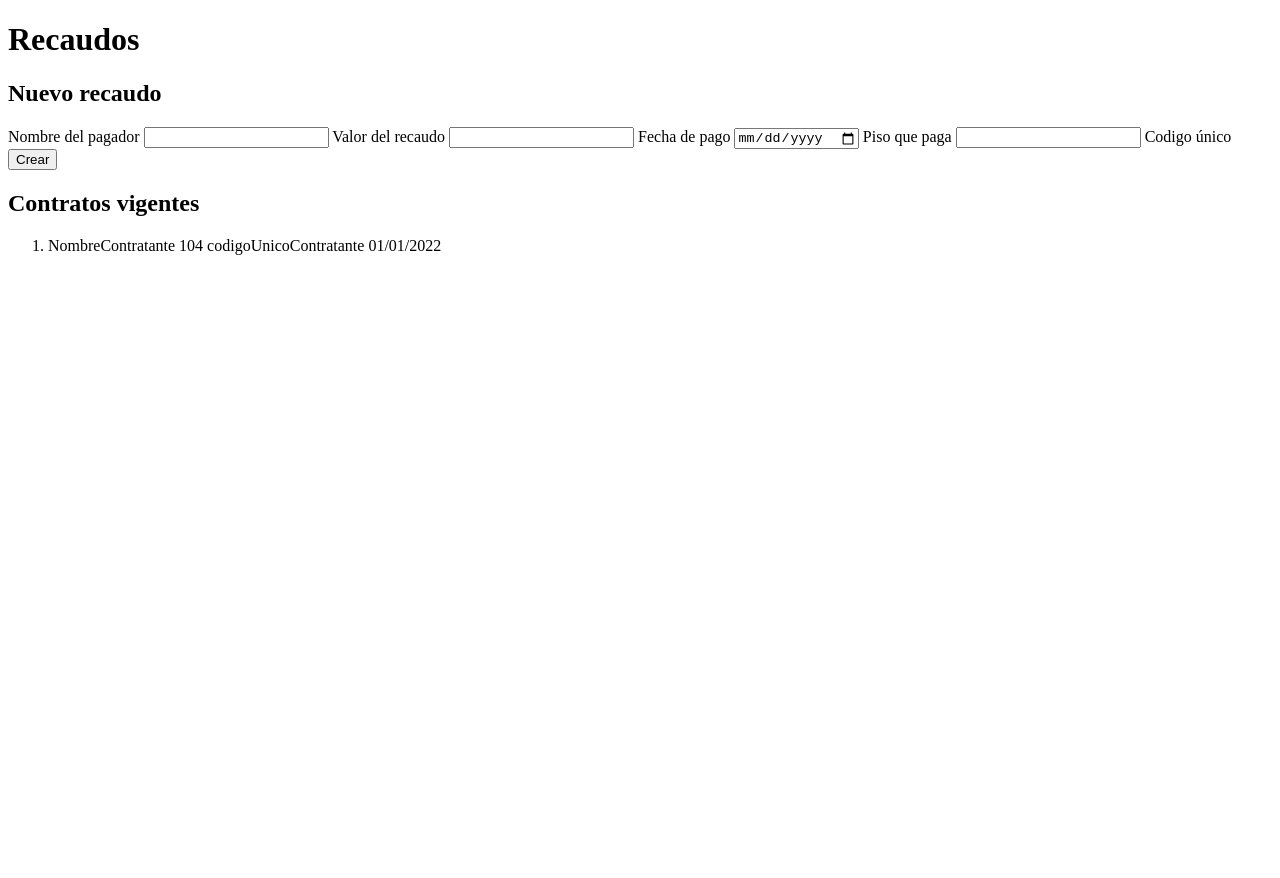
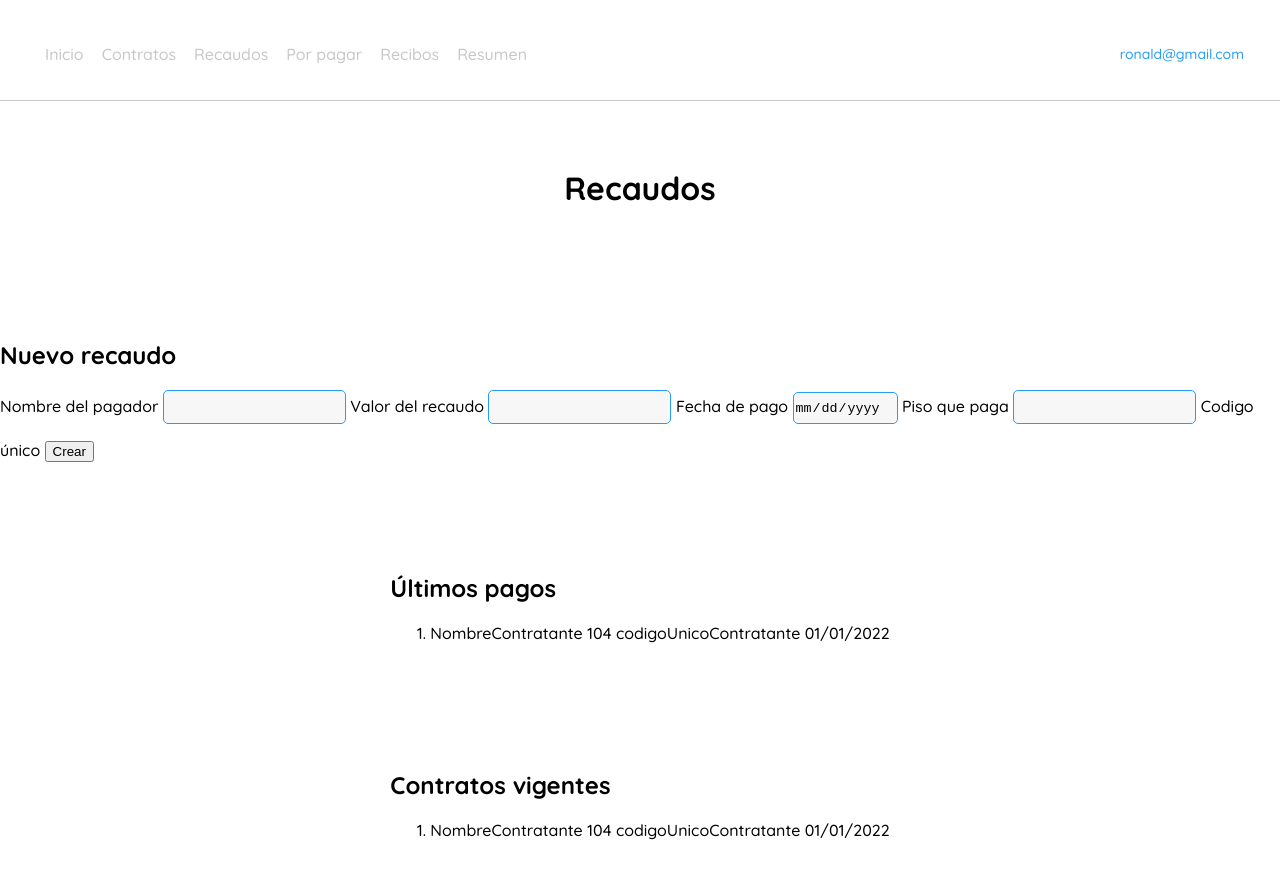
Before and after one commit to Kiddmac/recaudos, a website: page src/html/recaudos.html in a window 1280 px wide. Before the commit the page ends 800 px from the top, so only its background shows below. Drawn offline with Linux system fonts and the light colour scheme.

Commit message:
Se creó contratos.html y recaudos.html

```diff
--- a/src/html/recaudos.html
+++ b/src/html/recaudos.html
@@ -5,8 +5,34 @@
     <meta http-equiv="X-UA-Compatible" content="IE=edge">
     <meta name="viewport" content="width=device-width, initial-scale=1.0">
     <title>Recaudos | Recaudos</title>
+    <link rel="preconnect" href="https://fonts.googleapis.com">
+    <link rel="preconnect" href="https://fonts.gstatic.com" crossorigin>
+    <link href="https://fonts.googleapis.com/css2?family=Quicksand:wght@300;500;700&display=swap" rel="stylesheet">
+    <link rel="stylesheet" href="./css/style.css">
 </head>
 <body>
+    <header>
+        <nav>
+            <div class="navBarIzquierda">
+                <ul>
+                    <li><a href="../index.html">Inicio</a></li>
+                    <li><a href="./contratos.html">Contratos</a></li>
+                    <li><a href="./recaudos.html">Recaudos</a></li>
+                    <li><a href="/">Por pagar</a></li>
+                    <li><a href="/">Recibos</a></li>
+                    <li><a href="/">Resumen</a></li>
+                </ul>
+            </div>
+            <div class="navBarDerecha">
+                <ul>
+                    <li class="navBarEmail">
+                        ronald@gmail.com
+                    </li>
+                </ul>
+            </div>
+        </nav>
+
+    </header>
     <div class="contenedorGlobal">
 
         <h1>Recaudos</h1>
@@ -45,6 +71,17 @@
 
             </form>
         </section>
+        <section class="ultimosPagos">
+            <h2>Últimos pagos</h2>
+            <ol>
+                <li>
+                    <span class="nombreContratanteVigente">NombreContratante</span>
+                    <span class="pisoVigente">104</span>
+                    <span class="codigoUnicoVigente">codigoUnicoContratante</span>
+                    <span class="fechaDeCorteVigente">01/01/2022</span>
+                </li>
+            </ol>
+        </section>
         <section class="contratosVigentes">
             <h2>Contratos vigentes</h2>
             <ol>
```
Also changed, not shown: package.json (added, +20 -0 lines), src/html/contratos.html (+1 -1 lines).
